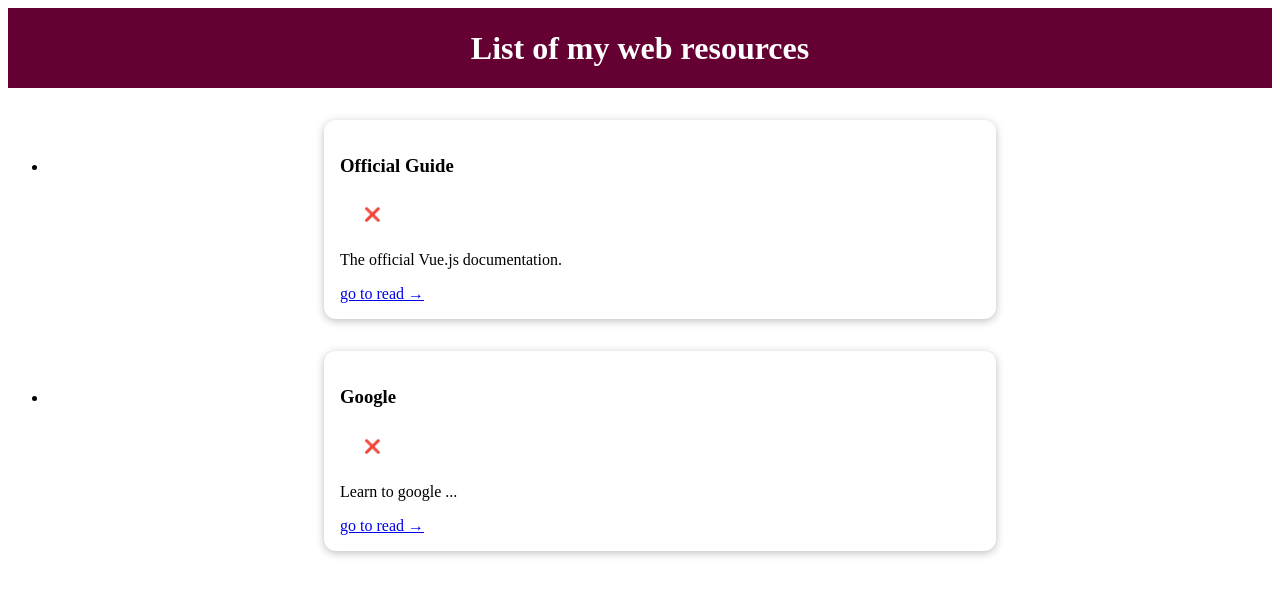
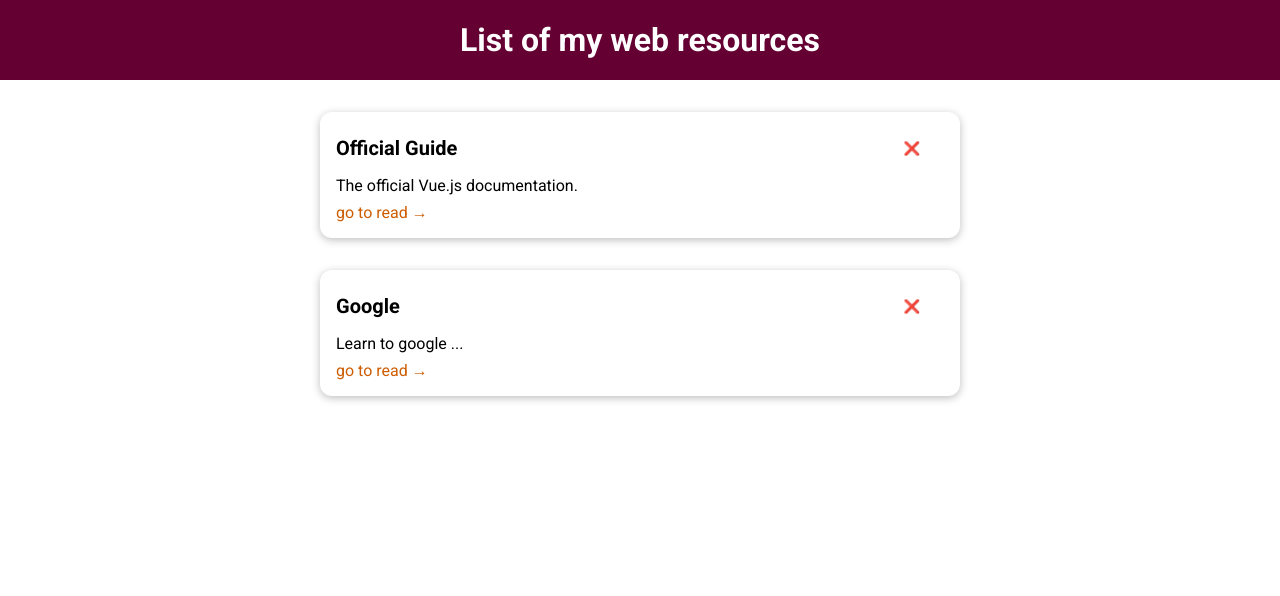
Before and after one commit to DenisPepper/vue-max-starting, a Vue app: page / in a window 1280 px wide. Shown: the top 596 px of the page. Built offline with nearby package versions, Linux system fonts and the light colour scheme.

Commit message:
Добавит стилизацию приложения

```diff
--- a/src/App.vue
+++ b/src/App.vue
@@ -29,3 +29,19 @@
   },
 };
 </script>
+
+<style>
+@import url('https://fonts.googleapis.com/css2?family=Roboto:wght@400;700&display=swap');
+
+* {
+  box-sizing: border-box;
+}
+
+html {
+  font-family: 'Roboto', sans-serif;
+}
+
+body {
+  margin: 0;
+}
+</style>
--- a/src/components/learning-resources/Resource.vue
+++ b/src/components/learning-resources/Resource.vue
@@ -18,3 +18,35 @@
   props: ['title', 'description', 'link'],
 };
 </script>
+
+<style scoped>
+li {
+  margin: auto;
+  max-width: 40rem;
+}
+
+header {
+  display: flex;
+  justify-content: space-between;
+  align-items: center;
+}
+
+h3 {
+  font-size: 1.25rem;
+  margin: 0.5rem 0;
+}
+
+p {
+  margin: 0.5rem 0;
+}
+
+a {
+  text-decoration: none;
+  color: #ce5c00;
+}
+
+a:hover,
+a:active {
+  color: #c89300;
+}
+</style>
--- a/src/components/learning-resources/StoredResources.vue
+++ b/src/components/learning-resources/StoredResources.vue
@@ -18,3 +18,13 @@
   components: { Resource },
 };
 </script>
+
+<style scoped>
+ul {
+  list-style: none;
+  margin: 0;
+  padding: 0;
+  margin: auto;
+  max-width: 40rem;
+}
+</style>
```
